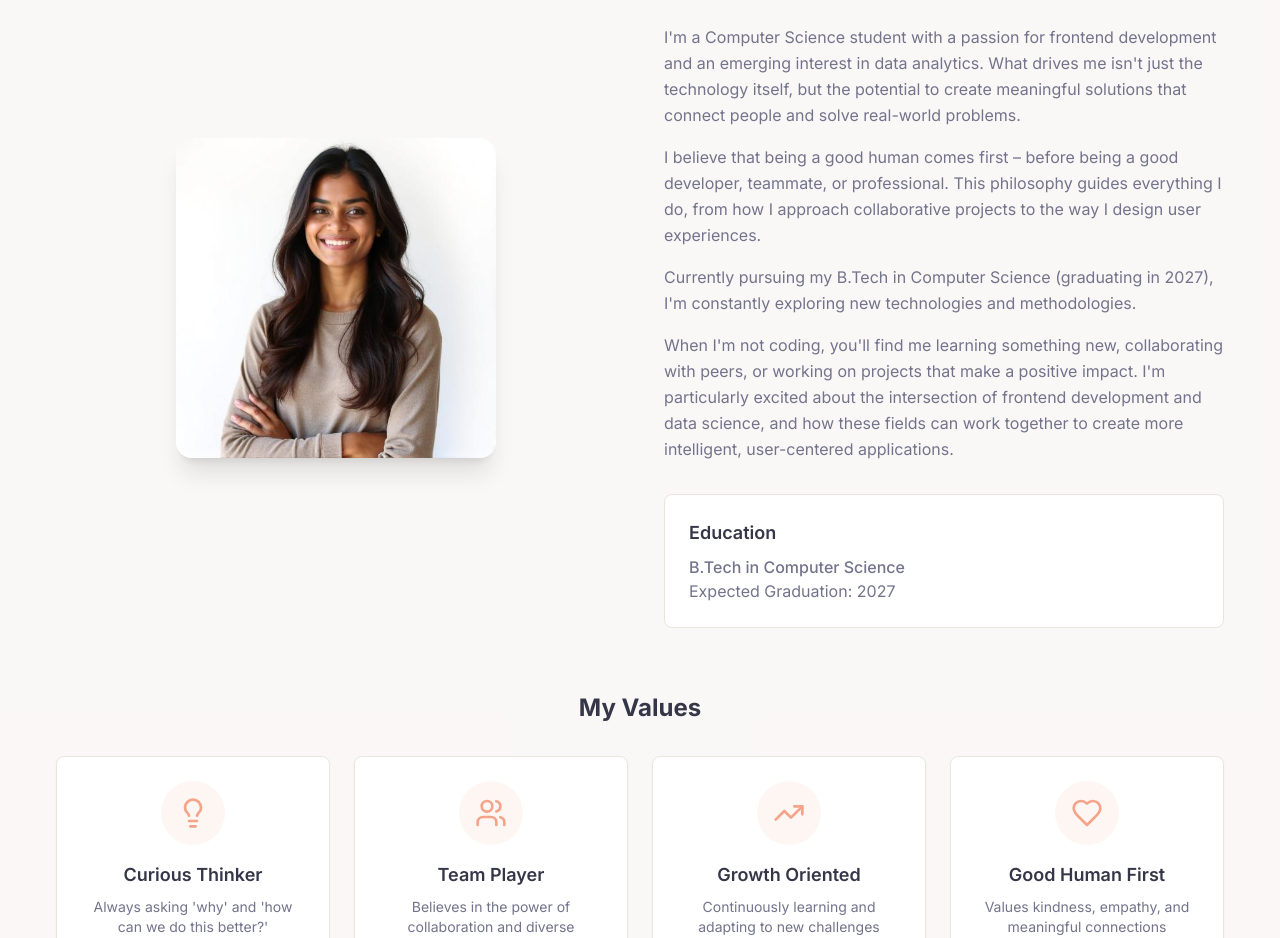
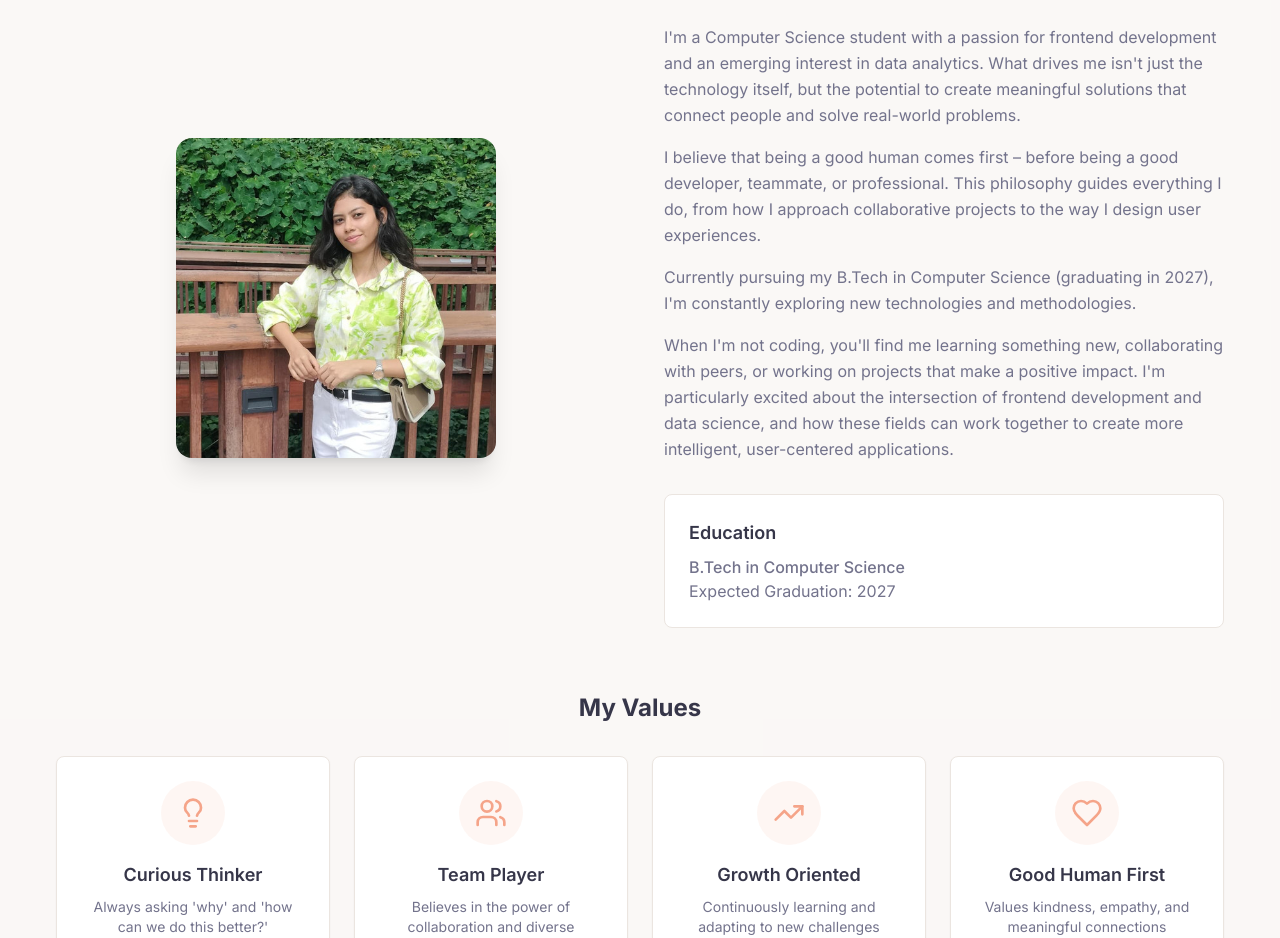
Before and after one commit to TejuMehar/prarthana-tolmare-portfolio, a React (Vite) app: page / in a window 1280 px wide. Shown: the part 1060-1998 px from the top of the page. Built offline with nearby package versions, Linux system fonts and the light colour scheme.

Commit message:
Update profile picture
Add user's profile picture to the about me section with a square mask.

```diff
--- a/src/components/About.tsx
+++ b/src/components/About.tsx
@@ -1,6 +1,6 @@
 import { Heart, Users, TrendingUp, Lightbulb } from "lucide-react";
 import { Card } from "@/components/ui/card";
-import aditiProfile from "@/assets/aditi-profile.jpg";
+import khushiProfile from "@/assets/khushi-profile.jpg";
 
 const About = () => {
   const values = [
@@ -43,8 +43,8 @@ const About = () => {
           <div className="flex justify-center animate-fade-in">
             <div className="relative">
               <img
-                src={aditiProfile}
-                alt="Aditi Ashok Yadav"
+                src={khushiProfile}
+                alt="Aditi Yadav"
                 className="w-80 h-80 rounded-2xl object-cover shadow-xl"
               />
               <div className="absolute -z-10 inset-2 bg-gradient-to-br from-primary/20 to-secondary/20 rounded-2xl blur-xl"></div>
```
